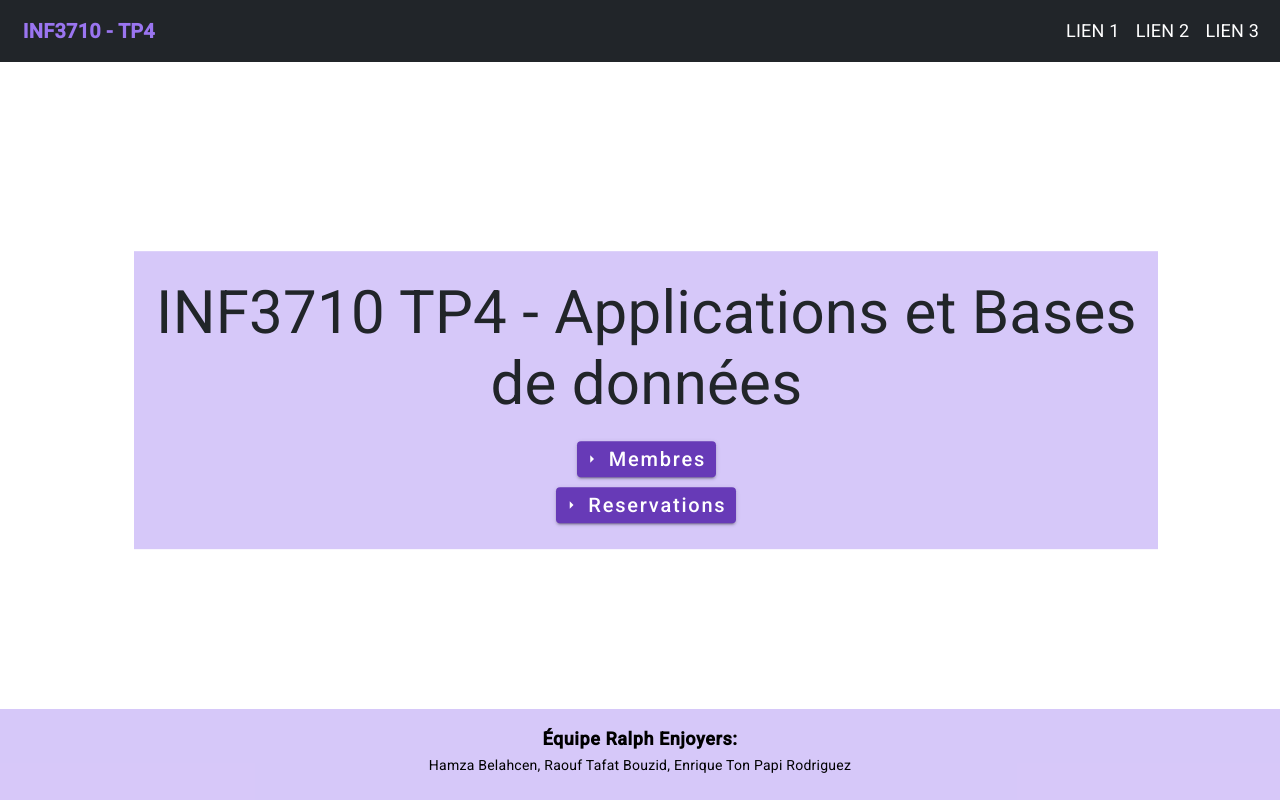
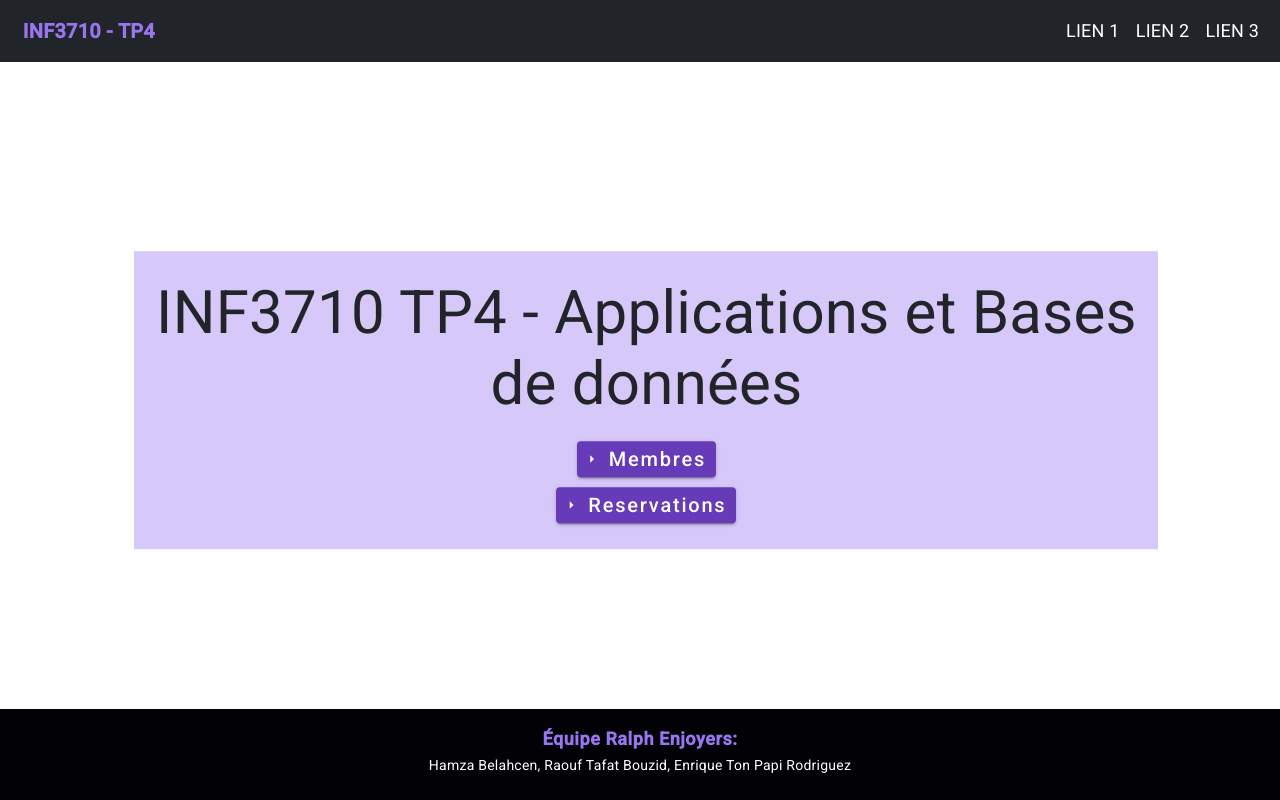
Before and after one commit to KiKero99/INF3719_TP4, an Angular app in the folder client/: page / in a window 1280 px wide. Built offline with nearby package versions, Linux system fonts and the light colour scheme.

Commit message:
[change] css
ches pas ce qui le pd qui a choisi ce nor intrusif

```diff
--- a/client/src/app/app.component.css
+++ b/client/src/app/app.component.css
@@ -42,7 +42,7 @@
 .team-name {
   margin-top: 0.25em;
   margin-bottom: 0.25em;
-  color: black;
+  color: rgba(154, 117, 240, 1);
   font-weight: bold;
   font-size: large;
 }
@@ -50,10 +50,14 @@
 .footer-item {
   text-align: center;
   color: black;
-  background-color: rgba(154, 117, 240, 0.4);
+  background-color: rgb(2, 1, 6);
   padding-top: 1%;
   padding-bottom: 1%;
   width: 100%;
   position: absolute;
   bottom: 0;
 }
+
+.team-members {
+  color: white;
+}
--- a/client/src/app/app.component.html
+++ b/client/src/app/app.component.html
@@ -14,7 +14,7 @@
   <footer class="footer-item" *ngIf="route == ''">
     <h4 class="team-name">Équipe Ralph Enjoyers: </h4>
     <p>
-      <span>Hamza Belahcen, Raouf Tafat Bouzid, Enrique Ton Papi Rodriguez</span>
+      <span class="team-members">Hamza Belahcen, Raouf Tafat Bouzid, Enrique Ton Papi Rodriguez</span>
     </p>
   </footer>
   <router-outlet></router-outlet>
```
